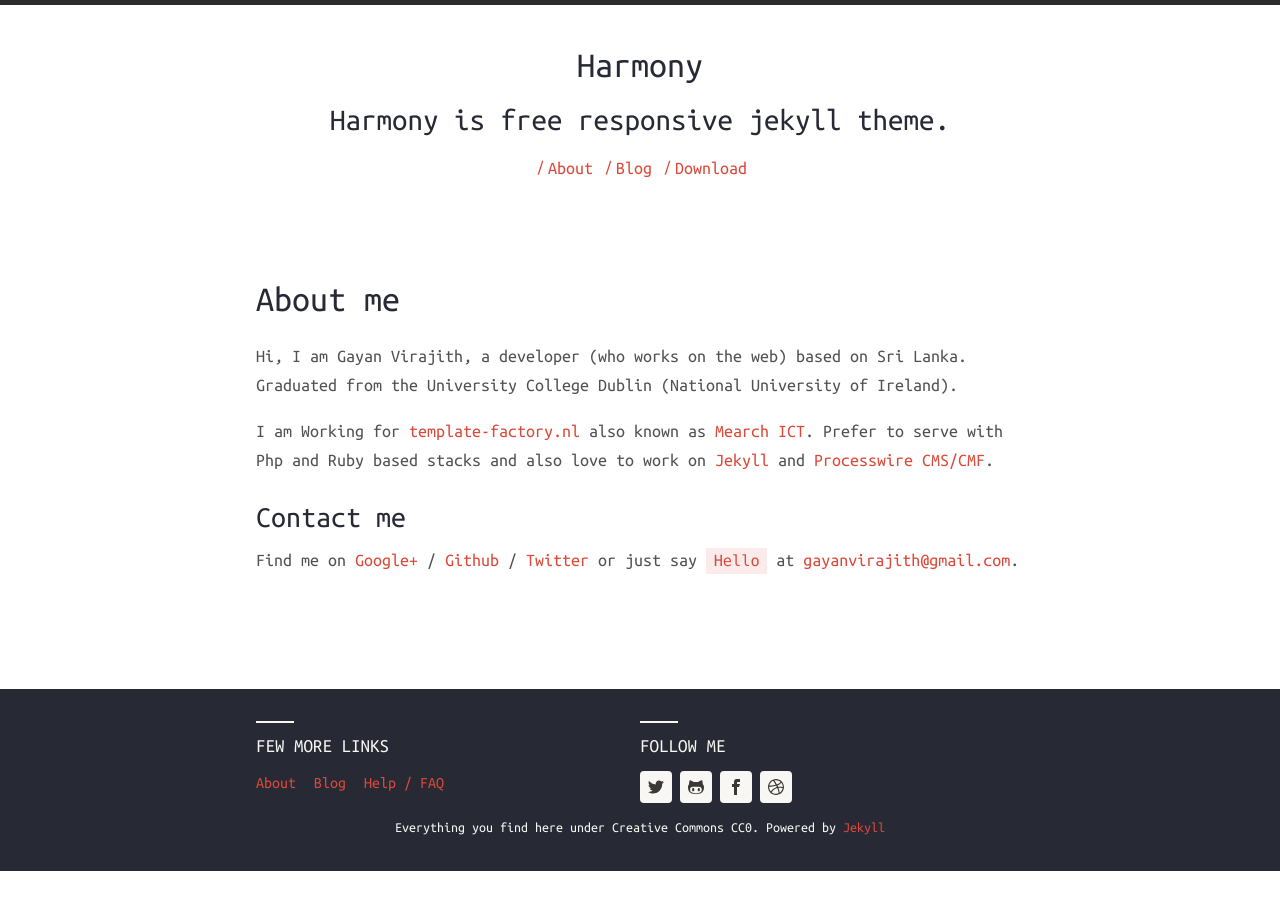
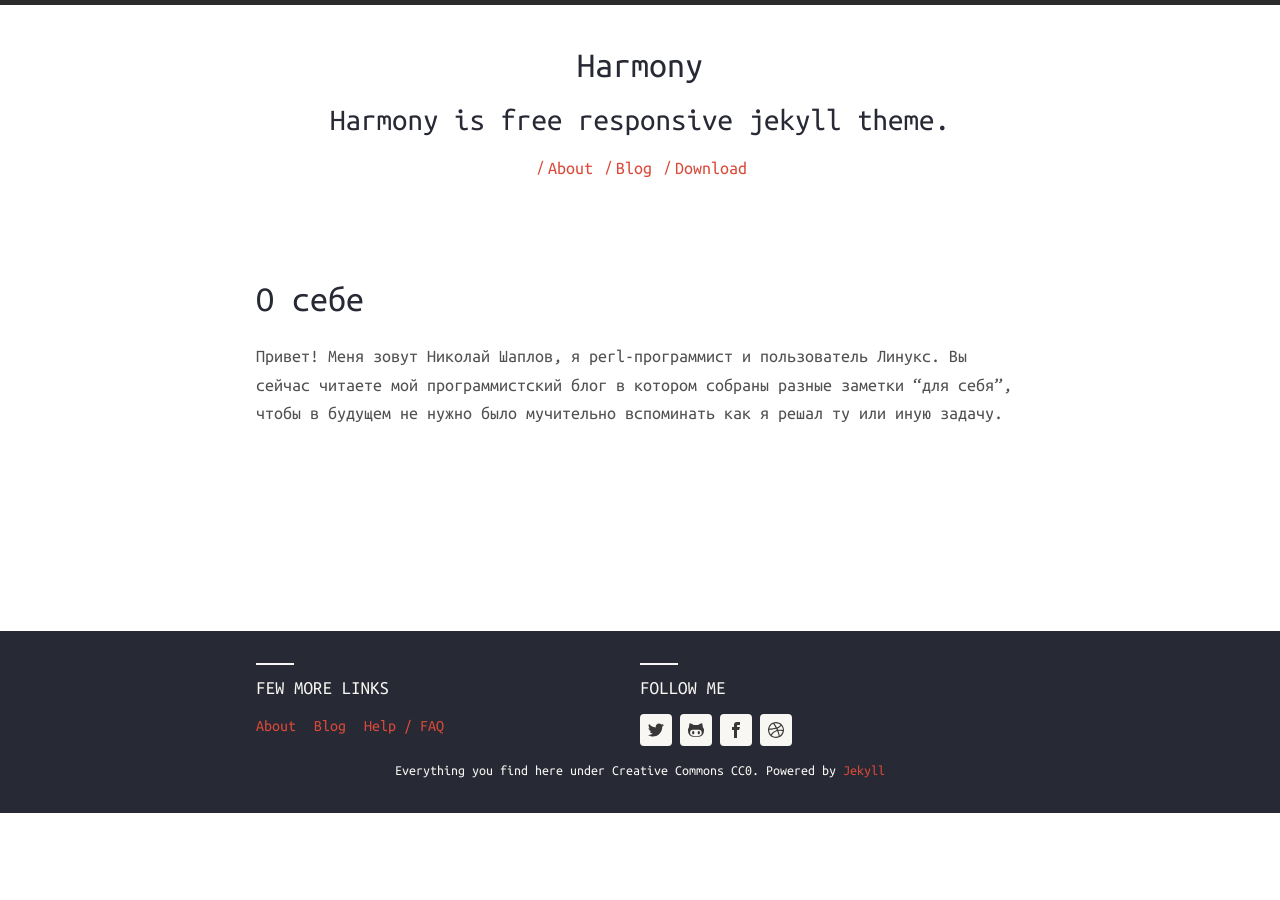
Before and after one commit to dhyannataraj/dhyannataraj.github.io, a Jekyll site: the page built from about.md, in a window 1280 px wide. Built offline with Jekyll 4.4.1, drawn with Linux system fonts in a browser that asks for light colours; nearby versions of some CDN libraries.

Commit message:
Update about.md
Привет! Меня зовут Николай Шаплов, я perl-программист и пользователь Линукс. Вы сейчас читаете мой программистский блог в котором собраны разные заметки "для себя", чтобы в будущем не нужно было мучительно вспоминать как я решал ту или иную задачу.

Язык блога -- русский.

```diff
--- a/about.md
+++ b/about.md
@@ -1,19 +1,15 @@
 ---
 layout: page
-title: About me
+title: О себе
 permalink: /about/
 ---
 
-Hi, I am Gayan Virajith, a developer (who works on the web) based on Sri Lanka.
-Graduated from the University College Dublin (National University of Ireland).
+Привет! Меня зовут Николай Шаплов, я perl-программист и пользователь Линукс. Вы сейчас читаете мой программистский блог в котором собраны разные заметки "для себя", чтобы в будущем не нужно было мучительно вспоминать как я решал ту или иную задачу.
 
-I am Working for [template-factory.nl][tf] also known as [Mearch ICT][m].
-Prefer to serve with Php and Ruby based stacks and also love to work
-on [Jekyll][jekyll] and [Processwire CMS/CMF][pw].
+<!--
 
 ### Contact me
-
-Find me on [Google+][google] / [Github][github] / [Twitter][Twitter] or just say `Hello` at
+ Find me on [Google+][google] / [Github][github] / [Twitter][Twitter] or just say `Hello` at
 [gayanvirajith@gmail.com](gayanvirajith@gmail.com).
 
 
@@ -25,3 +21,4 @@ Find me on [Google+][google] / [Github][github] / [Twitter][Twitter] or just say
 [github]: https://github.com/gayanvirajith
 [google]: https://plus.google.com/+GayanVirajith
 [twitter]: https://twitter.com/gayanvirajith
+-->
```
